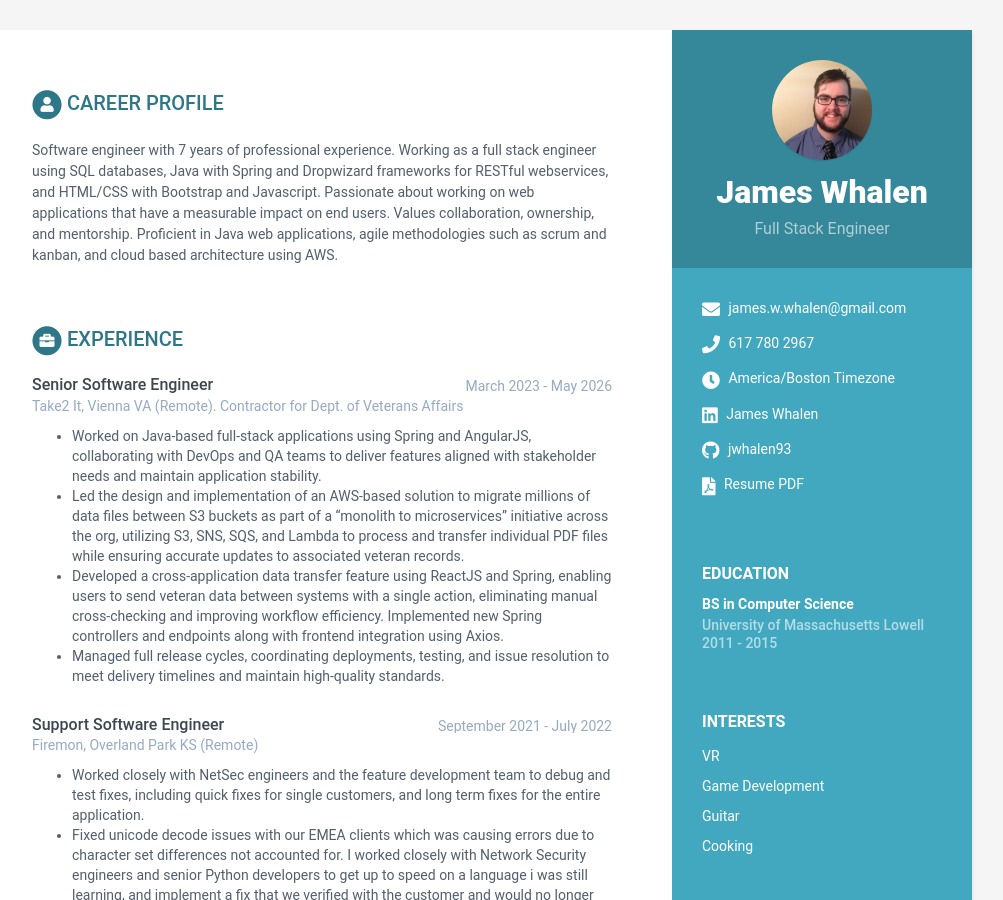
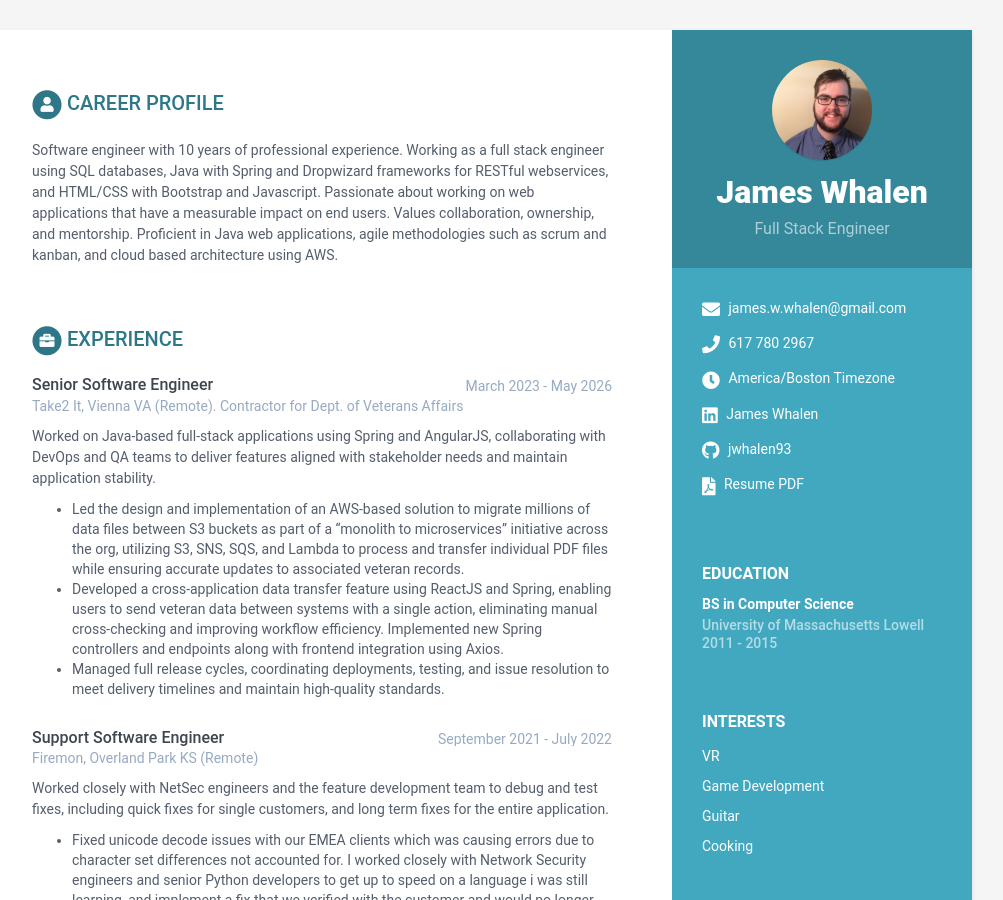
Before and after one commit to jwhalen93/jwhalen93.github.io, a Jekyll site: the page built from index.html, in a window 1280 px wide and 900 px high. Shown: the whole window, without its empty margins (168-1171 px from the left). Built offline with Jekyll 4.4.1, drawn with Linux system fonts in a browser that asks for light colours.

Commit message:
updated resume

```diff
--- a/_data/data.yml
+++ b/_data/data.yml
@@ -51,7 +51,7 @@ sidebar:
 career-profile:
     title: Career Profile
     summary: |
-      Software engineer with 7 years of professional experience. Working as a full stack engineer using SQL databases, Java with Spring and Dropwizard frameworks for RESTful webservices, and HTML/CSS with Bootstrap and Javascript. Passionate about working on web applications
+      Software engineer with 10 years of professional experience. Working as a full stack engineer using SQL databases, Java with Spring and Dropwizard frameworks for RESTful webservices, and HTML/CSS with Bootstrap and Javascript. Passionate about working on web applications
       that have a measurable impact on end users. Values collaboration, ownership,
       and mentorship. Proficient in Java web applications, agile methodologies such
       as scrum and kanban, and cloud based architecture using AWS.
@@ -68,7 +68,7 @@ experiences:
         time: March 2023 - May 2026
         company: Take2 It, Vienna VA (Remote). Contractor for Dept. of Veterans Affairs
         details: |
-          - Worked on Java-based full-stack applications using Spring and AngularJS, collaborating with DevOps and QA teams to deliver features aligned with stakeholder needs and maintain application stability.
+          Worked on Java-based full-stack applications using Spring and AngularJS, collaborating with DevOps and QA teams to deliver features aligned with stakeholder needs and maintain application stability.
           - Led the design and implementation of an AWS-based solution to migrate millions of data files between S3 buckets as part of a "monolith to microservices" initiative across the org, utilizing S3, SNS, SQS, and Lambda to process and transfer individual PDF files while ensuring accurate updates to associated veteran records.
           - Developed a cross-application data transfer feature using ReactJS and Spring, enabling users to send veteran data between systems with a single action, eliminating manual cross-checking and improving workflow efficiency. Implemented new Spring controllers and endpoints along with frontend integration using Axios.
           - Managed full release cycles, coordinating deployments, testing, and issue resolution to meet delivery timelines and maintain high-quality standards.
@@ -76,7 +76,7 @@ experiences:
         time: September 2021 - July 2022
         company: Firemon, Overland Park KS (Remote)
         details: |
-            - Worked closely with NetSec engineers and the feature development team to debug and test fixes, including quick fixes for single customers, and long term fixes for the entire application.
+          Worked closely with NetSec engineers and the feature development team to debug and test fixes, including quick fixes for single customers, and long term fixes for the entire application.
             -	Fixed unicode decode issues with our EMEA clients which was causing errors due to character set differences not accounted for. I worked closely with Network Security engineers and senior Python developers
             to get up to speed on a language i was still learning, and implement a fix that we verified with the customer and would no longer impact customers from that market or any market with similar character differences.
       - role: Software Development Engineer II
```
Also changed, not shown: 1 other file.
